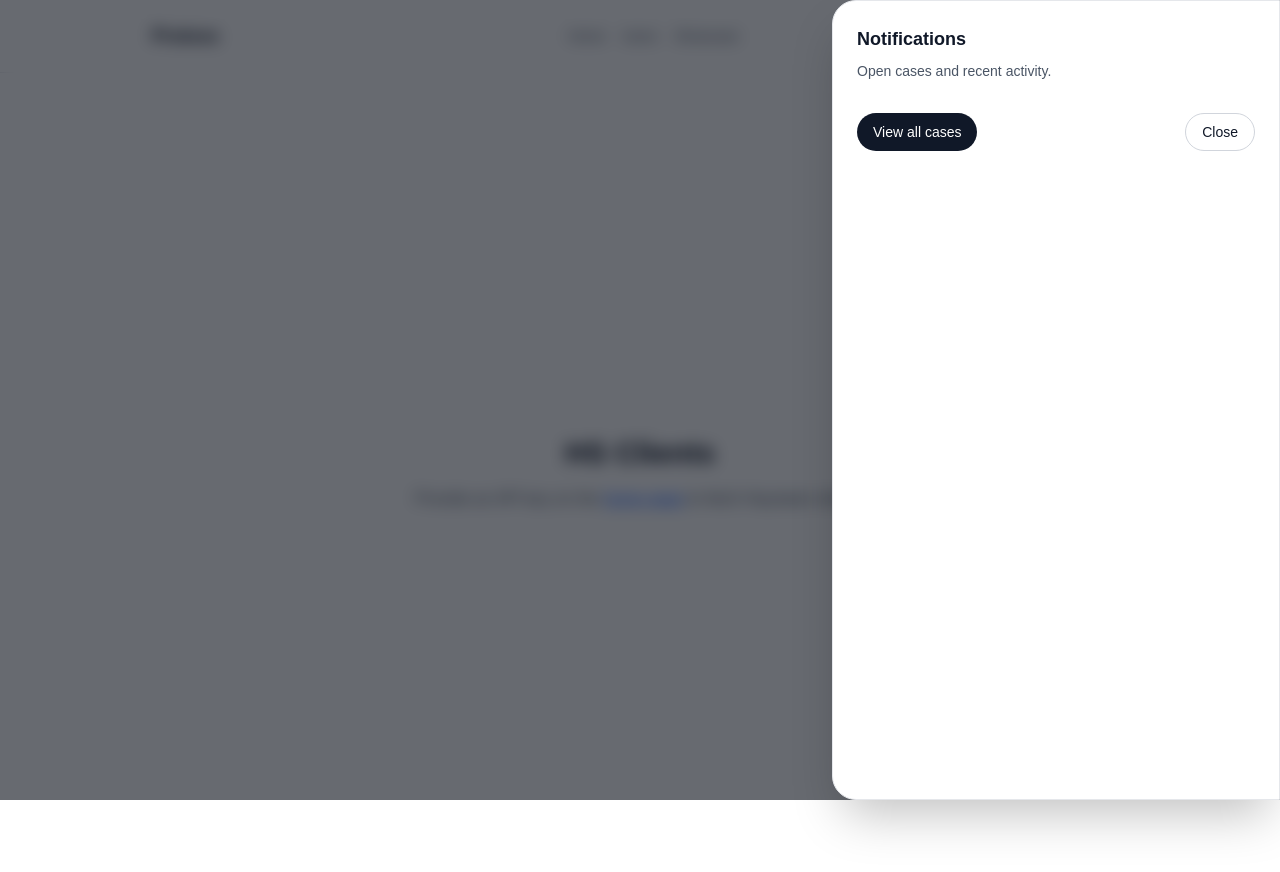
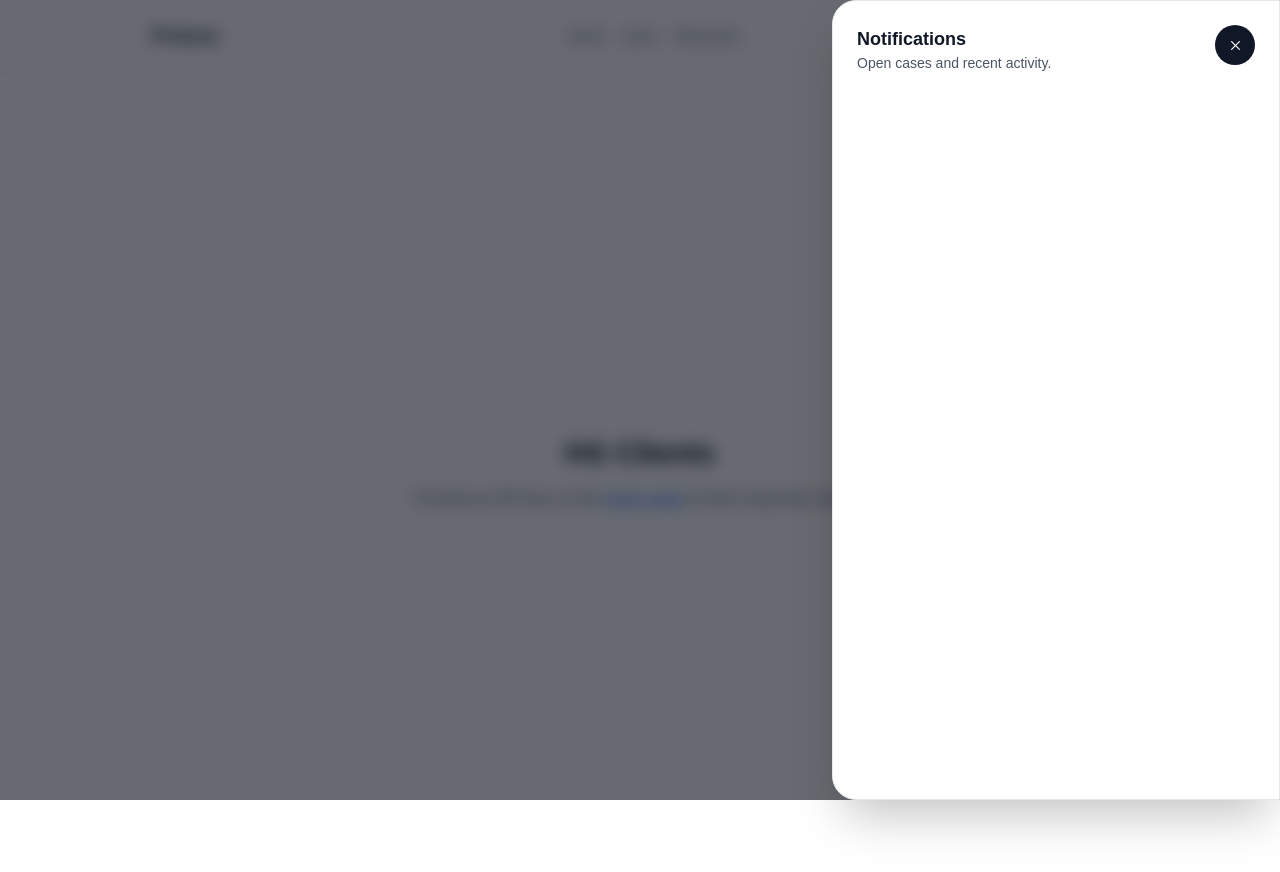
Before and after one commit to kamrade/protoss, a Next.js app: page /hs-clients in a window 1280 px wide. Both pictures are taken after a click on the button "Notifications". Built offline with nearby package versions, Linux system fonts and the light colour scheme.

Commit message:
Get Notes

```diff
--- a/src/components/Notifications/Notifications.tsx
+++ b/src/components/Notifications/Notifications.tsx
@@ -2,12 +2,11 @@
 
 import * as React from "react";
 import { IconButton } from "@/components/IconButton";
-import { BellIcon } from "@radix-ui/react-icons";
+import { BellIcon, Cross2Icon } from "@radix-ui/react-icons";
 import { Sheet, SheetTrigger, SheetContent, SheetHeader, SheetTitle, SheetDescription, SheetFooter, SheetClose } from "@/components/Sheet";
 import { useApiKey } from "@/context/api-key";
 import { getCases } from "@/features/cases/api/get-cases";
 import type { ICase, ICaseResponse } from "@/features/cases";
-import { Button } from "@/components/Button";
 import { Badge } from "@/components/Badge/Badge";
 import { NotificationItem } from "./NotificationItem";
 
@@ -109,8 +108,17 @@ export function Notifications() {
 
       <SheetContent className="max-w-md overflow-y-auto overflow-x-hidden">
         <SheetHeader>
-          <SheetTitle>Notifications</SheetTitle>
-          <SheetDescription>Open cases and recent activity.</SheetDescription>
+          <div className="flex items-start justify-between gap-4">
+            <div>
+              <SheetTitle>Notifications</SheetTitle>
+              <SheetDescription>Open cases and recent activity.</SheetDescription>
+            </div>
+            <SheetClose asChild>
+              <IconButton aria-label="Close notifications">
+                <Cross2Icon />
+              </IconButton>
+            </SheetClose>
+          </div>
         </SheetHeader>
 
         <div className="mt-8">
@@ -142,19 +150,6 @@ export function Notifications() {
             <p className="text-sm text-gray-600">No open cases.</p>
           )}
         </div>
-
-        <SheetFooter>
-          <div className="flex w-full justify-between">
-            <Button asChild>
-              <a href="/cases">View all cases</a>
-            </Button>
-            <div className="flex gap-2">
-              <SheetClose asChild>
-                <Button variant="secondary">Close</Button>
-              </SheetClose>
-            </div>
-          </div>
-        </SheetFooter>
       </SheetContent>
     </Sheet>
   );
--- a/src/features/common-types/index.ts
+++ b/src/features/common-types/index.ts
@@ -1,2 +1,3 @@
 export * from './sort';
 export * from './pagination';
+export * from './basic';
--- a/src/features/hs-clients/types.ts
+++ b/src/features/hs-clients/types.ts
@@ -1,6 +1,6 @@
 import { KYCStatus } from "../kyc";
 import { PEPStatus } from "../pep";
-import type { IPagination, ISort } from '@/features/common-types';
+import type { IPagination, ISort, IBaseEntity } from '@/features/common-types';
 
 export interface IHSClient {
   companyName: string;
@@ -28,7 +28,7 @@ export interface IHSClientResponse {
 }
 
 // получаем для Overview
-export interface IHSClientOverview {
+export interface IHSClientOverview extends IBaseEntity {
   applications: string[];
   businessAddress: string;
   categoryId: number;
@@ -40,9 +40,6 @@ export interface IHSClientOverview {
   contactPhone: string;
   contactPosition: string;
   contactTitle: string;
-  createdBy: string;
-  createdByName: string;
-  createdDate: string;
   id: string;
   referralPartner: string;
   relationshipManagerEmail: string;
@@ -53,12 +50,9 @@ export interface IHSClientOverview {
 }
 
 // Получаем для отрисовки странички Client
-export interface IApplication {
+export interface IApplication extends IBaseEntity {
   categoryId: number;
   companyName: string;
-  createdBy: string;
-  createdByName: string;
-  createdDate: string;
   haystackClientId: string;
   id: string;
   isIdle: boolean;
@@ -66,9 +60,6 @@ export interface IApplication {
   kind: string; // TYPING "LIVE_PROFILE"
   kycStatus: KYCStatus;
   mainStatus: string; // TYPE "PENDING_ON_CUSTOMER"
-  modifiedBy: string;
-  modifiedByName: string;
-  modifiedDate: string;
   number: string;
   pepStatus: PEPStatus;
   riskScoringVersion: number;
@@ -90,3 +81,29 @@ export interface IApplicationsResponse {
   totalElements: number;
   totalPages: number;
 }
+
+// NOTES
+export interface ICaseDocument extends IBaseEntity {
+  id: string;
+  tenantId: number;
+  nodeId: string;
+  fileName: string;
+  fileSize: number;
+  contentType: string; // TYPE
+  uploadedDate: string;
+  uploadedBy: string;
+  uploadedByName: string;
+  visueStatus: string; // TYPE
+}
+
+export interface INote extends IBaseEntity {
+  id: string;
+  tenantId: number;
+  applicationId: string;
+  title: string;
+  text: string;
+  isSummary: boolean;
+  isDraft: boolean;
+  isInternal: boolean;
+  document: ICaseDocument[];
+}
```
Also changed, not shown: src/features/common-types/basic.ts (added, +8 -0 lines), src/features/hs-clients/api/get-notes.ts (added).
